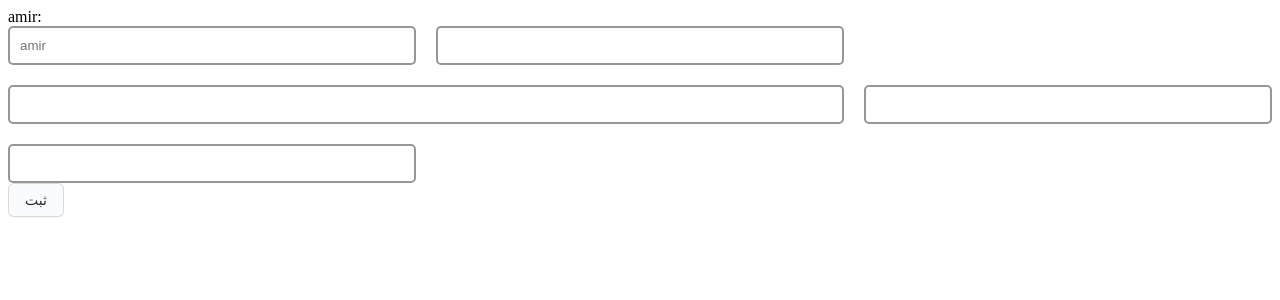
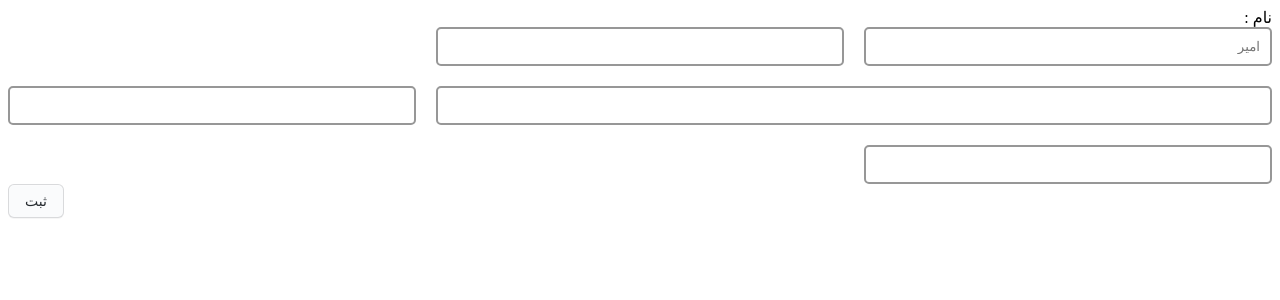
Before and after one commit to Ch-alireza021/genera-form, a React (Vite) app: page / in a window 1280 px wide. Shown: the top 300 px of the page. Built offline with nearby package versions, Linux system fonts and the light colour scheme.

Commit message:
feat direction

```diff
--- a/src/App.tsx
+++ b/src/App.tsx
@@ -1,22 +1,21 @@
 import "./App.css";
 import { CForm } from "./components/CForm/Cform";
 
-// interface SFormIF {
 
-// }
 
 function App() {
   const form = [
     {
       name: "fname",
       type: "text",
-      label: "amir",
-      placeholder: "amir",
+      label: "نام ",
+      placeholder: "امیر",
       onChange: (e: any) => {
         console.log({ e });
       },
       size:'s12 m6 l4',
       error: { min: 5, max: 10, required: true, },
+      // dir:'ltr'
     },
     {
       name: "phone",
@@ -46,7 +45,8 @@ function App() {
 
   const config={
     btnText:'ثبت',
-    btnClass:'btn'
+    btnClass:'btn',
+    // dir:'ltr'
   }
 
   const submithandler = (formValues: { [key: string]: string }) => {
--- a/src/components/CForm/Cform.tsx
+++ b/src/components/CForm/Cform.tsx
@@ -20,15 +20,20 @@ export const CForm: FC<CformIF> = ({ form, submithandler, config }) => {
       }
     };
     updateWidth();
-    window.addEventListener('resize', updateWidth);
+    window.addEventListener("resize", updateWidth);
     return () => {
-      window.removeEventListener('resize', updateWidth);
+      window.removeEventListener("resize", updateWidth);
     };
   }, []);
   let column = 1;
+  const direction = config?.dir === "ltr" ? "ltr" : "rtl";
   return (
     <>
-      <div className={`${fromStyle?.grid}`} ref={divRef}>
+      <div
+        className={`${fromStyle?.grid}`}
+        ref={divRef}
+        style={{ direction: direction }}
+      >
         {form?.map((ele, i) => {
           const change = (e: ChangeEvent<HTMLInputElement>) => {
             const value = e.target.value;
@@ -53,6 +58,11 @@ export const CForm: FC<CformIF> = ({ form, submithandler, config }) => {
               style={{
                 gridColumnStart,
                 gridColumnEnd,
+                direction: ele?.dir
+                  ? ele?.dir === ('ltr'||'rtl')
+                    ? "ltr"
+                    : "rtl"
+                  : direction,
               }}
               className={`${fromStyle?.column}`}
             >
--- a/src/components/CForm/base/interFaceCForm.tsx
+++ b/src/components/CForm/base/interFaceCForm.tsx
@@ -4,21 +4,25 @@ export interface FormCForm {
   type: string;
   label?: string;
   placeholder?: string;
+  dir?:string;
   onChange?: (e: StringObject) => void;
   error?: {
-    regex?: any; // made optional
+    regex?: any;
     min?: number;
     max?: number;
-    required?: boolean; // changed Boolean to boolean
+    required?: boolean;
   };
+
 }
-
 
 export interface StringObject {
   [key: string]: string;
 }
 export interface ConfigFormIF {
-  btnText?:string;
-  btnClass?:string;
-  btnStyle?:any
+  btnText?: string;
+  btnClass?: string;
+  btnStyle?: any;
+  dir?:string;
+  // dir?: "ltr" | "rtl" ;
+
 }
```
